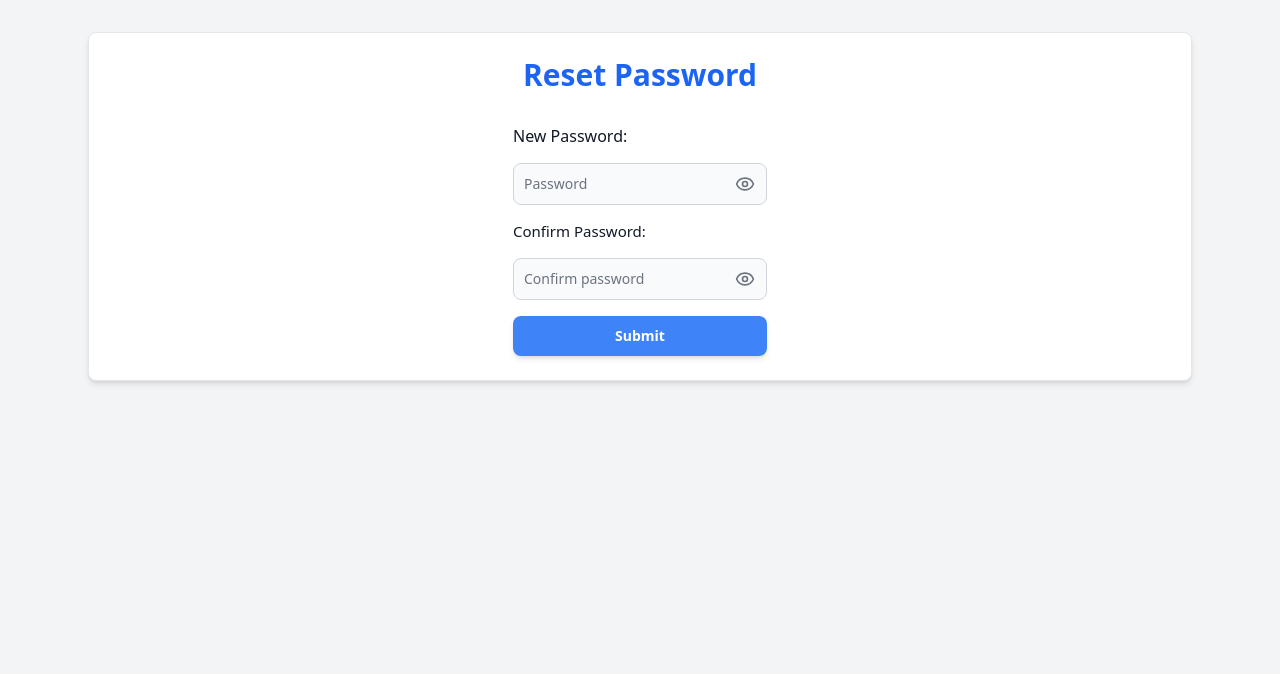
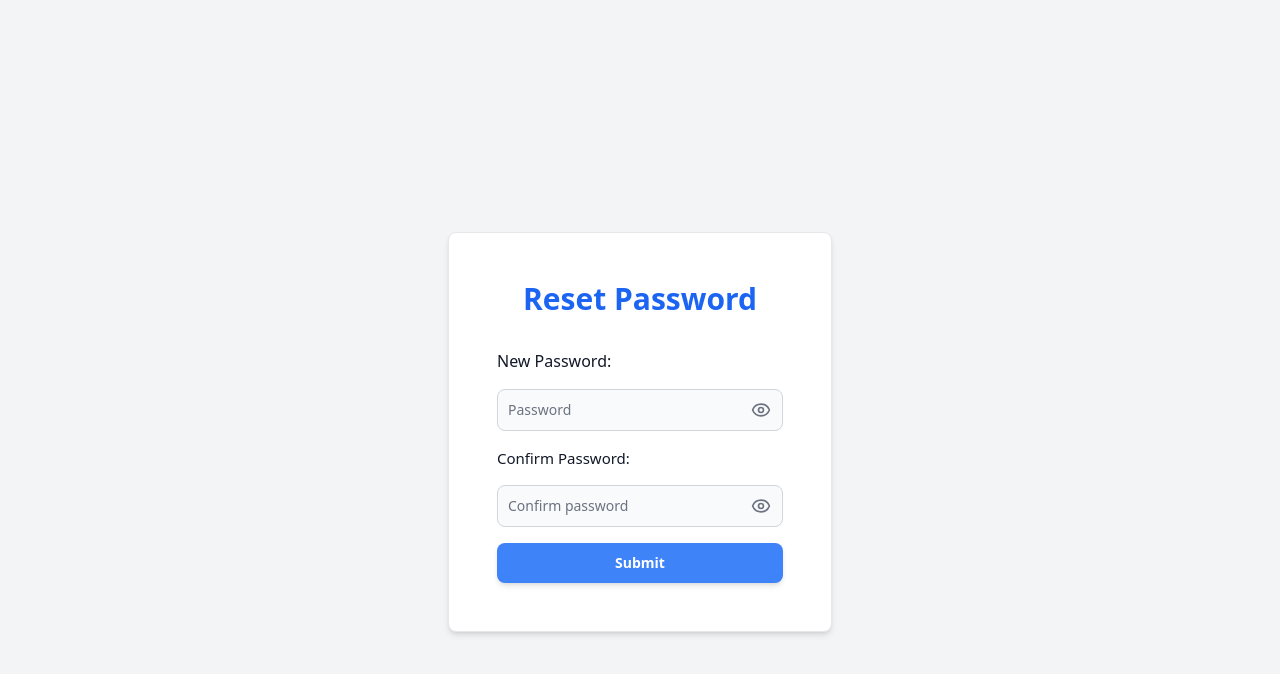
Before and after one commit to Code-the-Dream-School/k-group-practicum-team6, a React (Vite) app in the folder frontend/: page /resetPassword in a window 1280 px wide. Shown: the top 674 px of the page. Built offline with nearby package versions, Linux system fonts and the light colour scheme; no server answers.

Commit message:
Updated styling for forgot and reset password forms - added message for forgot password

```diff
--- a/frontend/src/pages/ForgotPassword.jsx
+++ b/frontend/src/pages/ForgotPassword.jsx
@@ -5,20 +5,22 @@ import authApi from "../utils/authApi";
 export default function ForgotPassword () {
     const [email, setEmail] = useState("");
 
+    const [message, setMessage] = useState("");
     const handleSubmit = async(event) => {
         event.preventDefault();
         try {
-           const response = await authApi.forgotPassword({ email });
-            console.log(response);
+           await authApi.forgotPassword({ email });
+           setMessage("Email for password reset sent to your email address.")
         } catch (error) {
             console.error(error.response?.data || error.message);
         }
     }
-
     return (
       <>
-        <Card className="text-white text-xl flex justify-center items-center">
+      <div className="flex items-center justify-center min-h-screen">
+        <Card className="w-full max-w-sm p-6">
           <form onSubmit={handleSubmit} className="flex max-w-md flex-col gap-4">
+            {message}
             <h2 className="text-3xl font-semibold text-center
             text-blue-600 mb-6">Forgot Password</h2>
             <div>
@@ -32,6 +34,7 @@ export default function ForgotPassword () {
             focus:ring-blue-400 cursor-pointer">Submit</Button>
           </form>
         </Card>
+        </div>
       </>
     );
 }
--- a/frontend/src/pages/ResetPassword.jsx
+++ b/frontend/src/pages/ResetPassword.jsx
@@ -8,6 +8,7 @@ export default function ResetPassword() {
   const [password, setPassword] = useState("");
   const [confirmPassword, setConfirmPassword] = useState("");
   const [showPwd, setShowPwd] = useState(true);
+  const [message, setMessage] = useState("");
   const location = useLocation();
   const resetToken = new URLSearchParams(location.search).get("token"); //token after successful email
   const navigate = useNavigate();
@@ -21,7 +22,7 @@ export default function ResetPassword() {
       });
 
       if (response.success) {
-        alert("Password reset successful. Please log in");
+        setMessage("Password reset successful. Please log in");
         navigate("/");
       }
     } catch (error) {
@@ -36,7 +37,9 @@ export default function ResetPassword() {
 
   return (
     <>
-      <Card className="text-white text-xl flex justify-center items-center">
+    <div className="flex items-center justify-center min-h-screen">
+      <Card className="w-full max-w-sm p-6">
+        {message}
         <form onSubmit={handleSubmit} className="flex max-w-md flex-col gap-4">
           <h2
             className="text-3xl font-semibold text-center
@@ -97,6 +100,7 @@ export default function ResetPassword() {
           </Button>
         </form>
       </Card>
+      </div>
     </>
   );
 }
```
Also changed, not shown: 1 other file (tests, documents, lock files or other folders).
